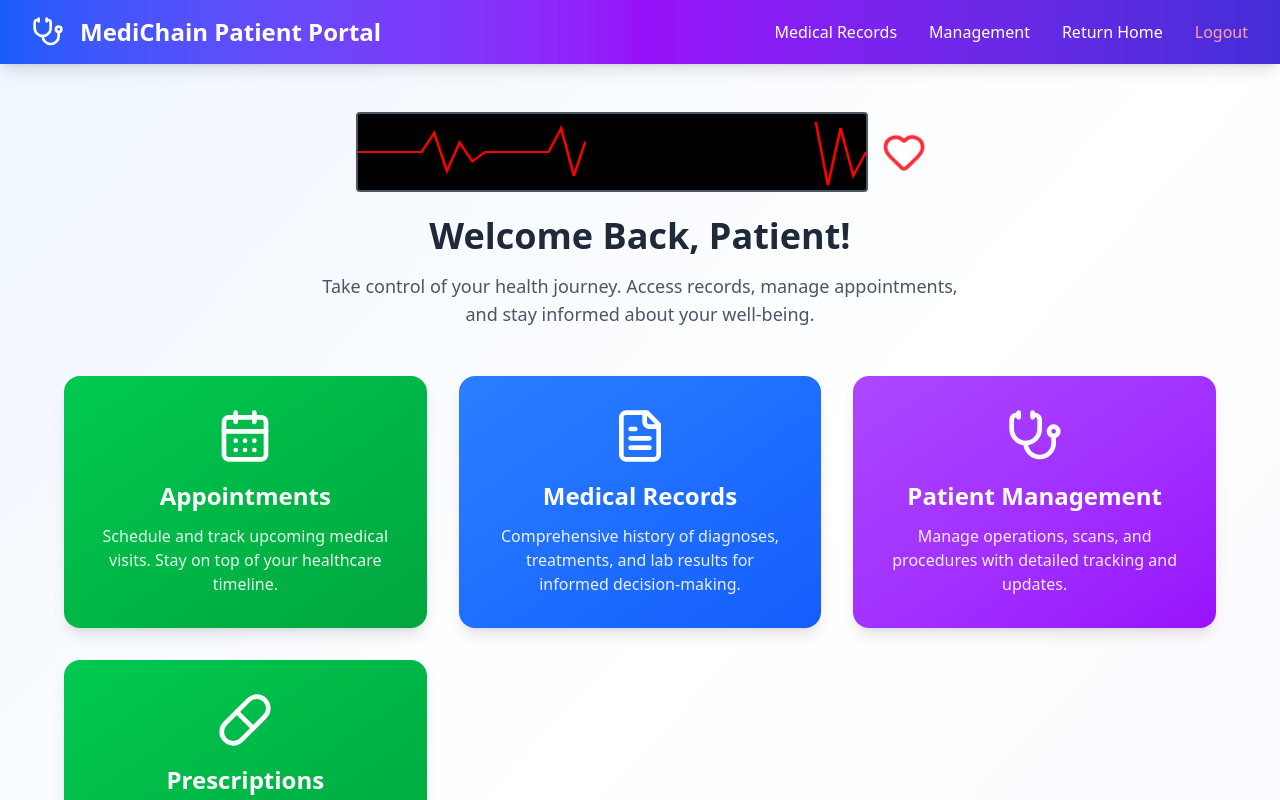
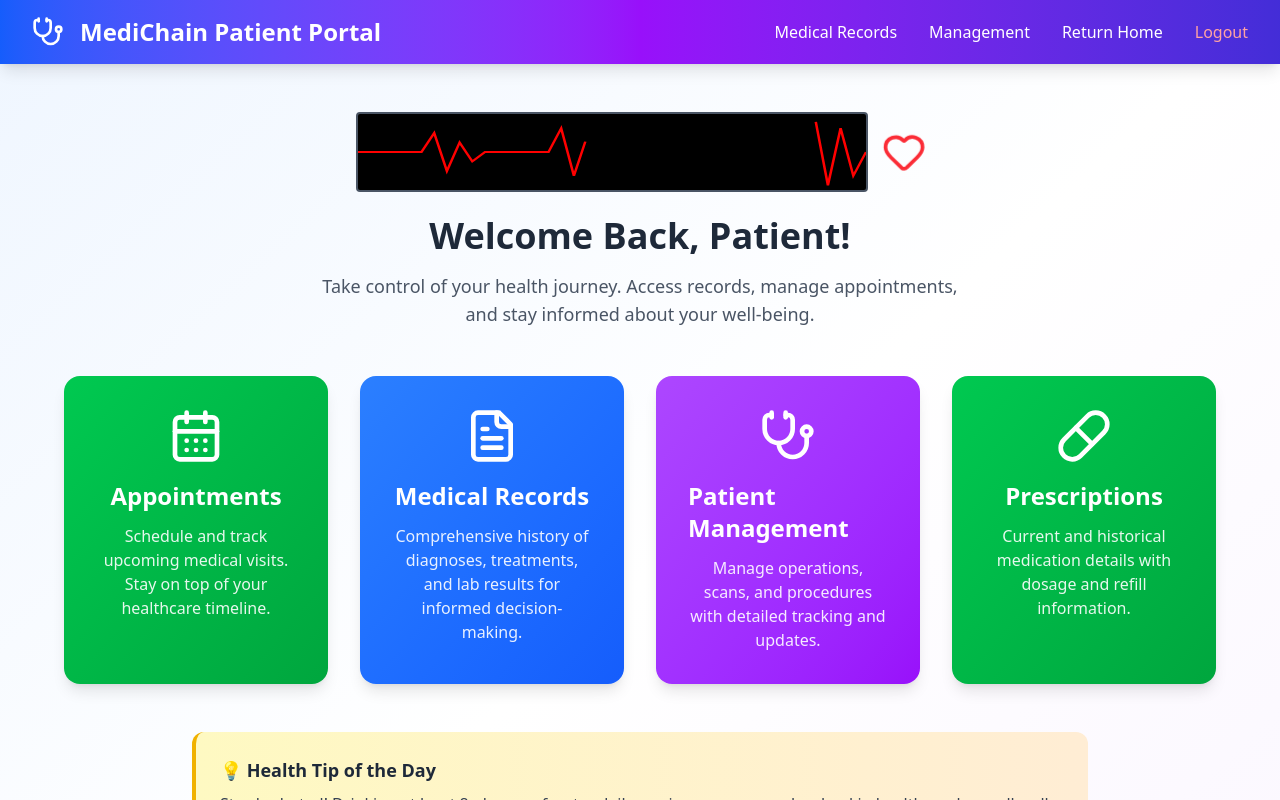
Before and after one commit to BrilliantKimari/Medi_chain-Frontend, a React (Vite) app in the folder medichain-frontend/: page /patient-dashboard in a window 1280 px wide. Shown: the top 800 px of the page. Built offline with nearby package versions, Linux system fonts and the light colour scheme.

Commit message:
Add background image to AppointmentsPage and fix PatientDashboard import

```diff
--- a/medichain-frontend/src/pages/AppointmentsPage.jsx
+++ b/medichain-frontend/src/pages/AppointmentsPage.jsx
@@ -46,7 +46,9 @@ export default function AppointmentsPage() {
   };
 
   return (
-    <div className="min-h-screen bg-gradient-to-b from-blue-50 to-white flex flex-col items-center py-12 px-6">
+    <div className="min-h-screen flex flex-col items-center py-12 px-6" style={{backgroundImage: 'url("/ChatGPT Image Oct 29, 2025, 04_42_54 PM.png")', backgroundSize: 'cover', backgroundPosition: 'center', backgroundRepeat: 'no-repeat'}}>
+      <div className="absolute inset-0 bg-white bg-opacity-90"></div>
+      <div className="relative z-10 w-full flex flex-col items-center">
       {/* Header */}
       <h1 className="text-4xl font-bold text-blue-700 mb-4 flex items-center gap-3">
         <CalendarDays size={40} /> Appointments
@@ -129,6 +131,7 @@ export default function AppointmentsPage() {
       >
         ← Back to Dashboard
       </Link>
+      </div>
     </div>
   );
 }
--- a/medichain-frontend/src/pages/PatientDashboard.jsx
+++ b/medichain-frontend/src/pages/PatientDashboard.jsx
@@ -249,7 +249,7 @@ export default function PatientDashboard() {
 
 
         {/* Main Actions */}
-        <div className="grid gap-8 md:grid-cols-3 w-full max-w-6xl mx-auto mb-12">
+        <div className="grid gap-8 md:grid-cols-4 w-full max-w-6xl mx-auto mb-12">
           {/* Appointments */}
           <Link
             to="/appointments"
```
Also changed, not shown: 1 other file (tests, documents, lock files or other folders).
